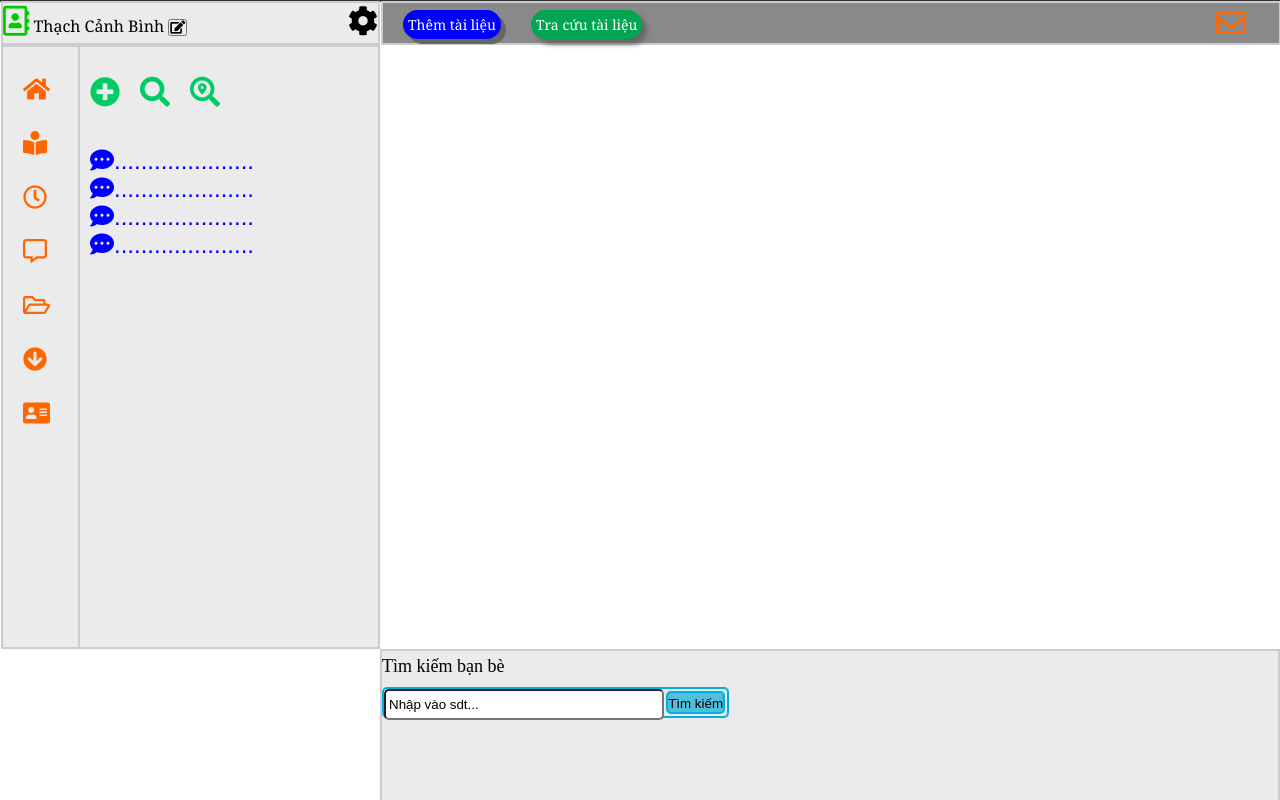
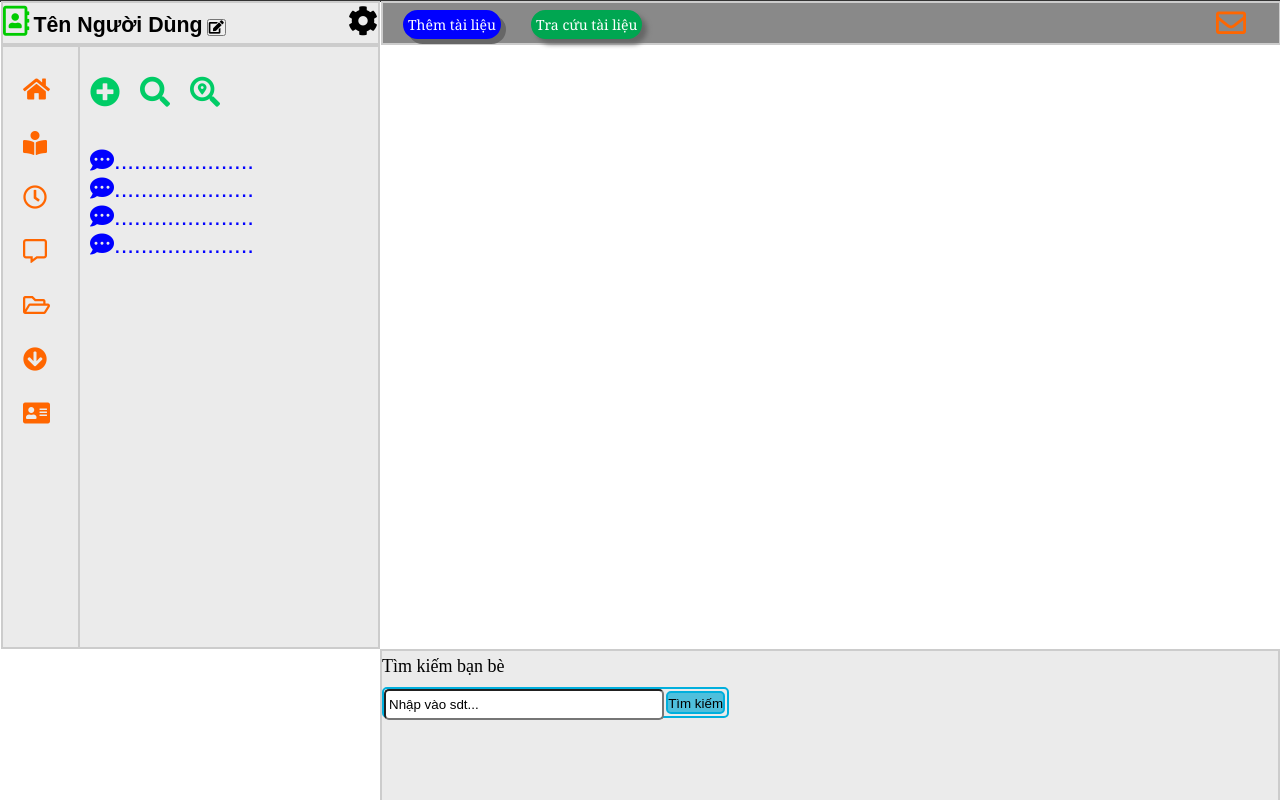
Before and after one commit to DoAnCNPMnhomHLB/Project, a plain HTML site: page index.html in a window 1280 px wide. Shown: the top 800 px of the page. Drawn offline with Linux system fonts and the light colour scheme.

Commit message:
update 24.10

```diff
--- a/Untitled-2.css
+++ b/Untitled-2.css
@@ -154,6 +154,13 @@
 	top:3px;
 	float:left;
 }
+
+#avata span {
+	font-family: sans-serif;
+	font-weight: bold;
+	font-size: 16pt;
+}
+
 #setting{
 	position:relative;
 	top:3px;
--- a/index.html
+++ b/index.html
@@ -18,7 +18,8 @@
         <div id="thanhtrai">
             <div id="avata">
                 <button type="button" class="btnavata" onclick="location.href='indexthaydoithongtin.html'"><i class="far fa-address-book"></i></button>
-                Thạch Cảnh Bình <button type="button" class="btnchinhsua"><i class="fas fa-edit"></i></button>
+                <span>Tên Người Dùng</span>
+                <button type="button" class="btnchinhsua"><i class="fas fa-edit"></i></button>
             </div>
             <div id="setting">
                 <button type="button" class="btnsetting"><i class="fa fa-gear"></i></button>
```
Also changed, not shown: signin.html (indentation only).
